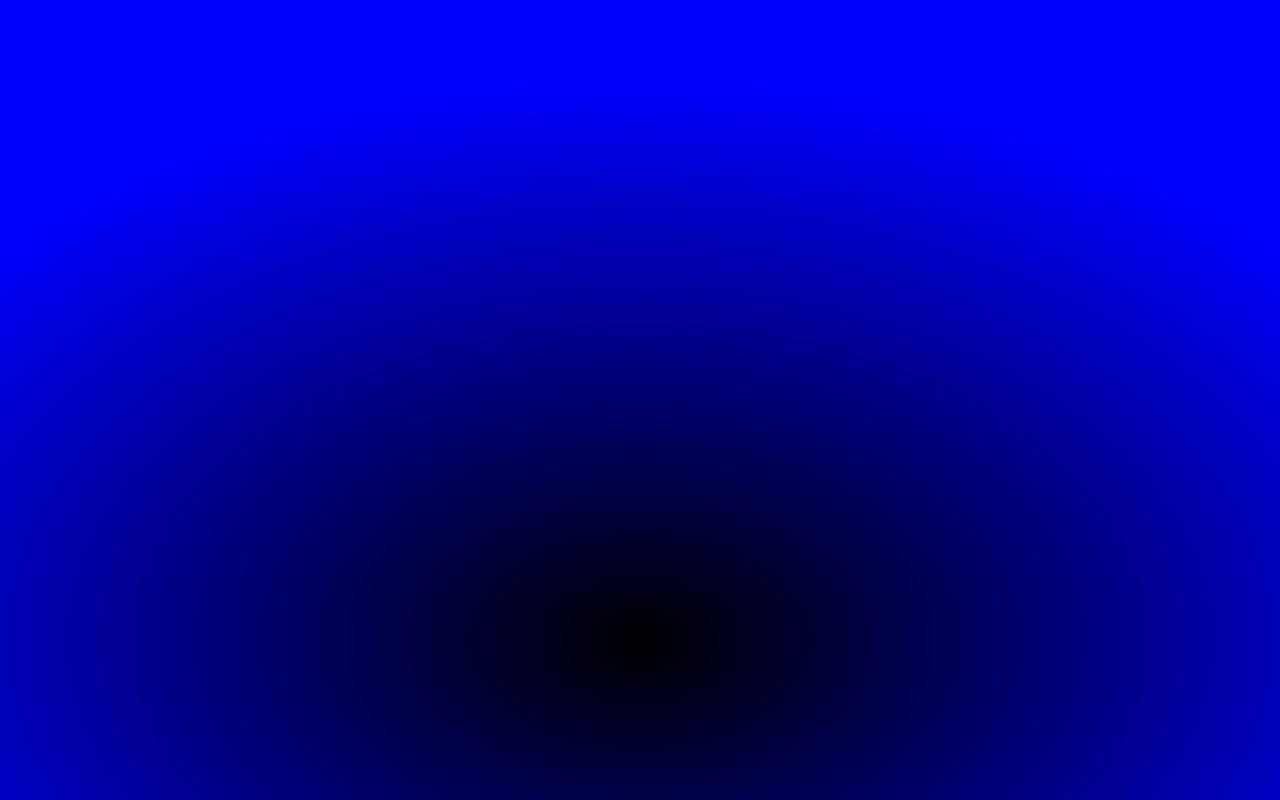
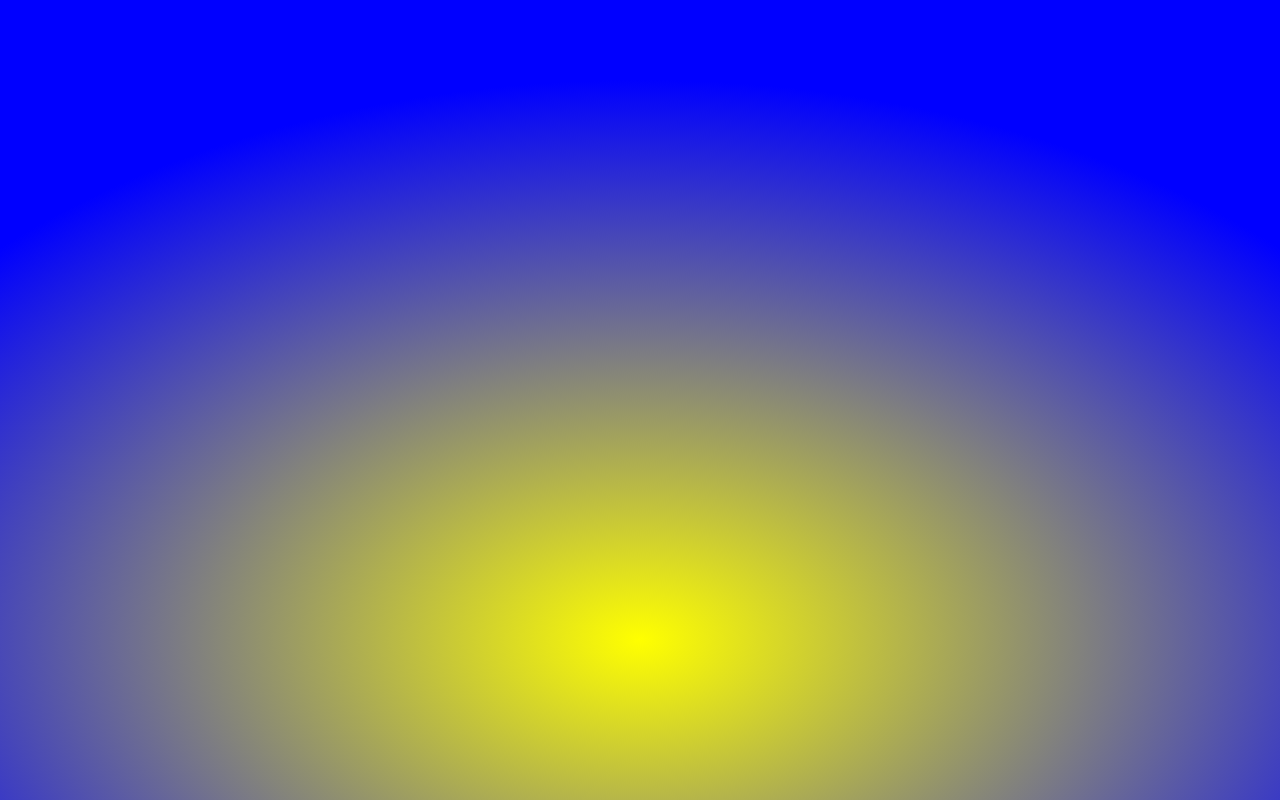
Before and after one commit to Gruev/svg-playground-tweenmax, a website: page index.html in a window 1280 px wide. Drawn offline with nearby package versions, Linux system fonts and the light colour scheme; files whose address does not match are found by name.

Commit message:
fix
Signed-off-by: Gruev <gruev.vladimir@gmail.com>

```diff
--- a/index.html
+++ b/index.html
@@ -59,7 +59,7 @@
     <svg class="field" viewBox="0 0 1000 1000">
       <defs>
         <radialGradient cx="50%" cy="80%" fx="50%" fy="80%" r="70%" id="bg">
-          <stop stop-color="black" offset="0%"/>
+          <stop stop-color="yellow" offset="0%"/>
           <stop stop-color="blue" offset="100%"/>
         </radialGradient>
       </defs>
```
